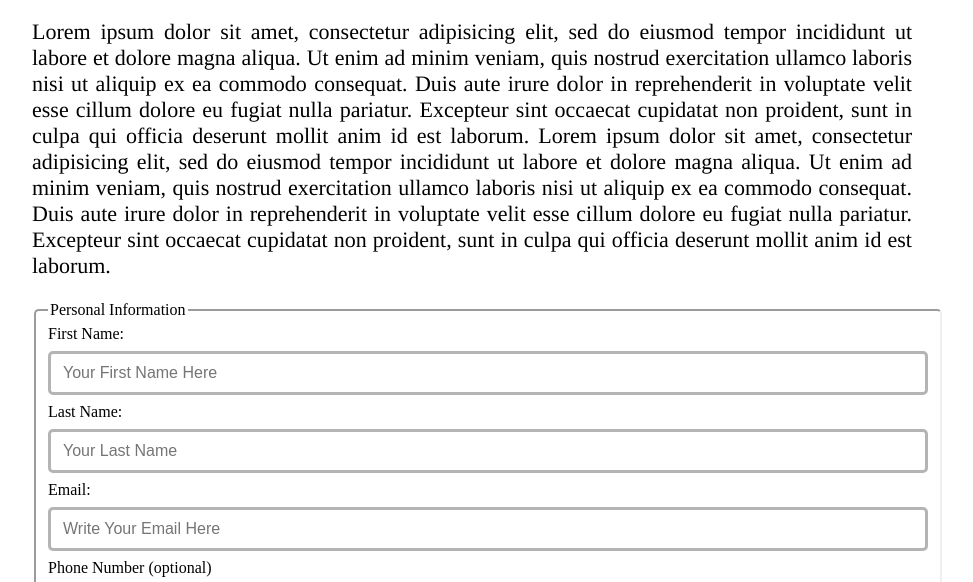
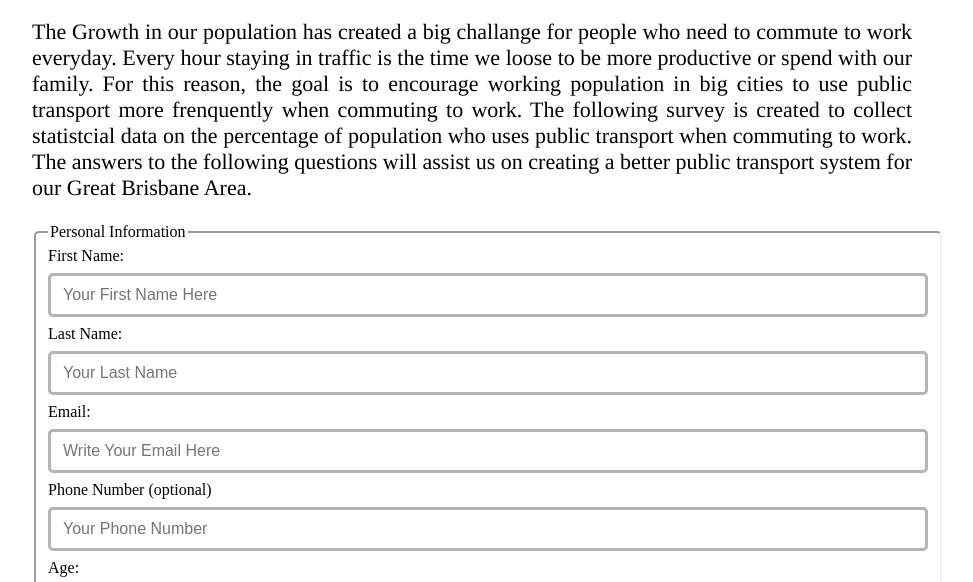
Before and after one commit to Sevicode/Survey-Form, a plain HTML site: page index.html in a window 1280 px wide. Shown: the part 207-789 px from the top of the page, without its empty margins (168-1141 px from the left). Drawn offline with Linux system fonts and the light colour scheme.

Commit message:
Description content created

```diff
--- a/index.html
+++ b/index.html
@@ -10,19 +10,15 @@
 <body>
 	<h1 id="title">How Do You Commute to Work? A Survey</h1>
 	<p id="description">
-		Lorem ipsum dolor sit amet, consectetur adipisicing elit, sed do eiusmod
-		tempor incididunt ut labore et dolore magna aliqua. Ut enim ad minim veniam,
-		quis nostrud exercitation ullamco laboris nisi ut aliquip ex ea commodo
-		consequat. Duis aute irure dolor in reprehenderit in voluptate velit esse
-		cillum dolore eu fugiat nulla pariatur. Excepteur sint occaecat cupidatat non
-		proident, sunt in culpa qui officia deserunt mollit anim id est laborum.
 
-		Lorem ipsum dolor sit amet, consectetur adipisicing elit, sed do eiusmod
-		tempor incididunt ut labore et dolore magna aliqua. Ut enim ad minim veniam,
-		quis nostrud exercitation ullamco laboris nisi ut aliquip ex ea commodo
-		consequat. Duis aute irure dolor in reprehenderit in voluptate velit esse
-		cillum dolore eu fugiat nulla pariatur. Excepteur sint occaecat cupidatat non
-		proident, sunt in culpa qui officia deserunt mollit anim id est laborum.</p>
+		The Growth in our population has created a big challange for people who
+		need to commute to work everyday.
+		Every hour staying in traffic is the time we loose to be more productive
+		or spend with our family. For this reason, the goal is to encourage working
+		population in big cities to use public transport more frenquently when commuting
+		to work. The following survey is created to collect statistcial data on the percentage of population who uses public transport when commuting to work.
+		The answers to the following questions will assist us on creating a better public transport system for our Great Brisbane Area.
+</p>
 
 
 
```
